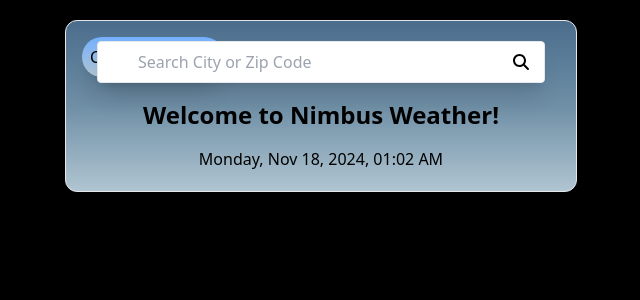
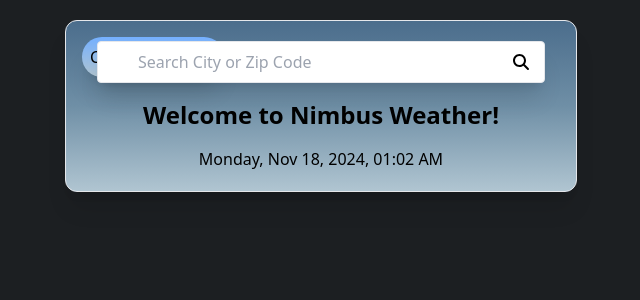
Before and after one commit to CristianMR87/Nimbus-Weather, a React (Create React App) app: page / in a window 1280 px wide. Shown: the top 300 px of the page, without its empty margins (319-959 px from the left). Built offline with nearby package versions, Linux system fonts and the light colour scheme.

Commit message:
definitiva

```diff
--- a/src/index.css
+++ b/src/index.css
@@ -8,7 +8,7 @@
 }
 
 body {
-    background-color: #000000; /* Lo modifico a negro */
+    background-color: #1c1f22; /* Gris claro */
 }
 
 td, th {
```
